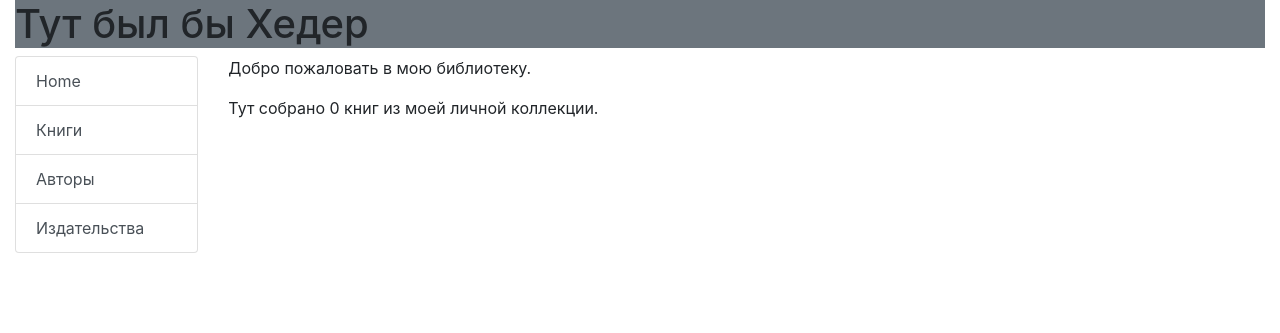
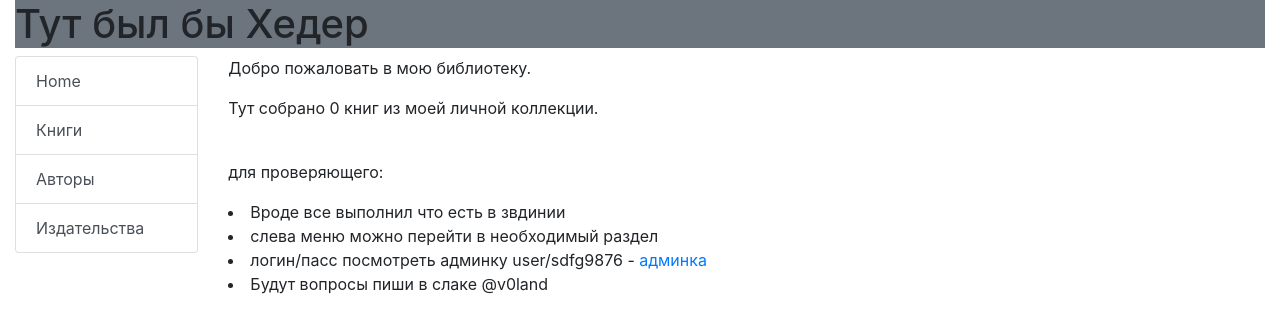
Before and after one commit to V0land13/unit-d4, a Django app: page / in a window 1280 px wide. Shown: the top 333 px of the page. Run offline with Django 3.2, Linux system fonts and the light colour scheme; data that the repository does not hold is empty; some libraries are stand-ins or nearby versions.

```diff
--- a/p_library/templates/index.html
+++ b/p_library/templates/index.html
@@ -5,5 +5,11 @@
 {% block content %}
 <p>Добро пожаловать в {{ title }}.</p>
 <p>Тут собрано {{ books|length }} книг из моей личной коллекции.</p>
+</br>
+<p>для проверяющего:</p>
+<li>Вроде все выполнил что есть в звдинии</li>
+<li>слева меню можно перейти в необходимый раздел</li>
+<li>логин/пасс посмотреть админку user/sdfg9876 - <a href="https://pacific-tundra-05100.herokuapp.com/admin/">админка</a> </li>
+<li>Будут вопросы пиши в слаке @v0land</li>
 
 {% endblock %}
```
